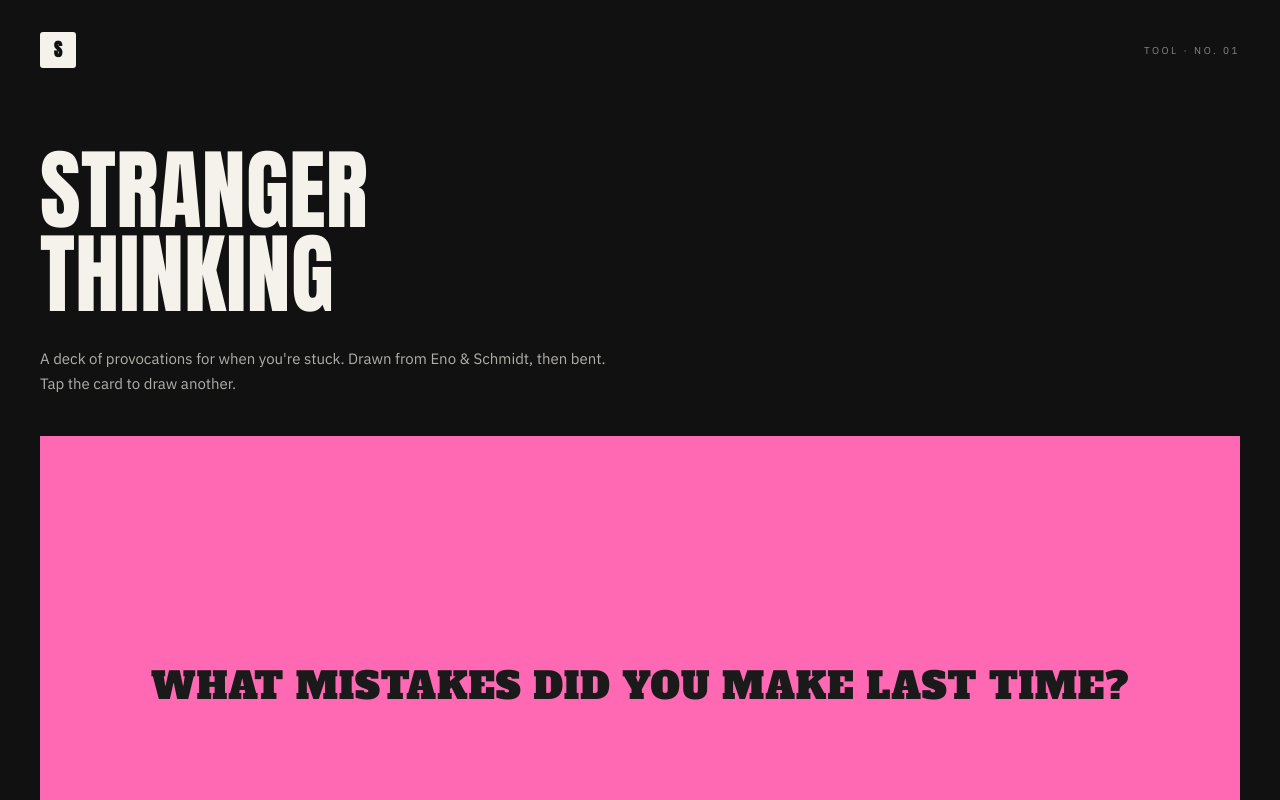
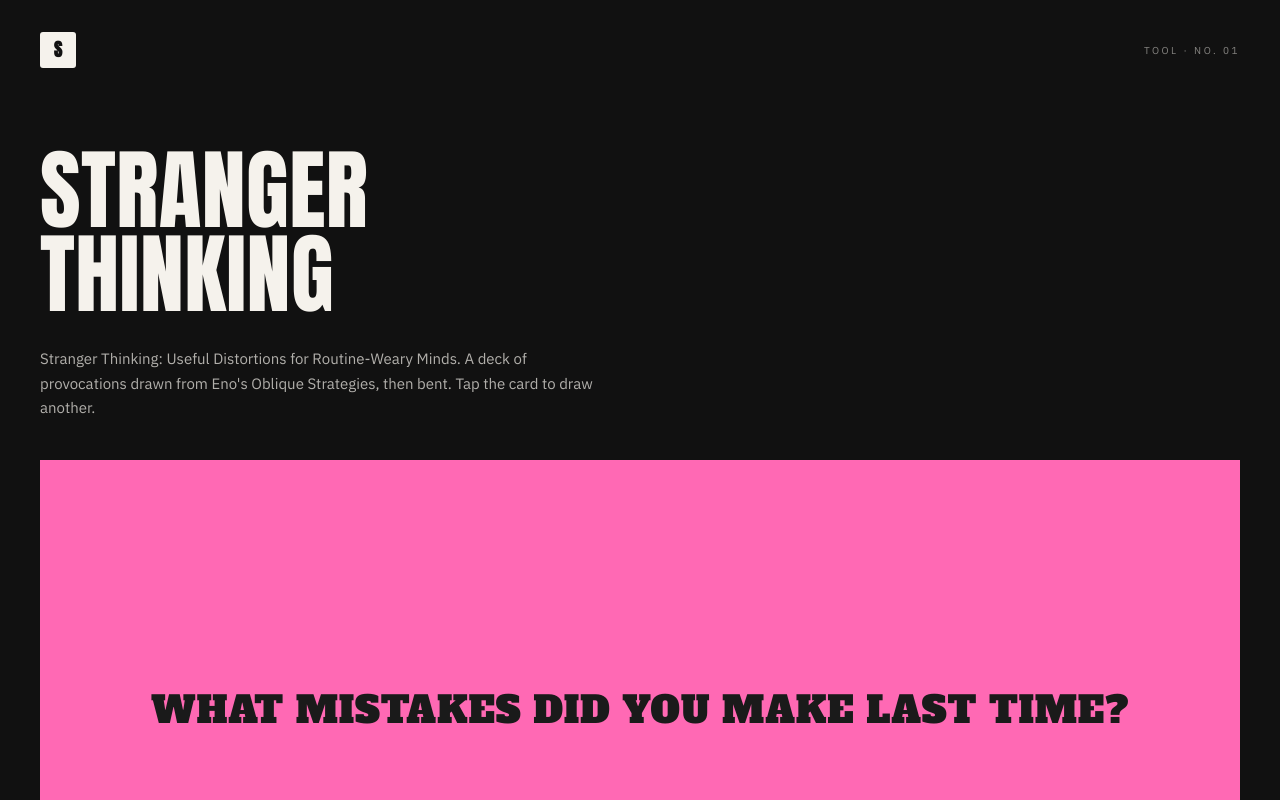
Before and after one commit to TalladegaNightmare/stergarian, a Next.js app: page /strangerthinking in a window 1280 px wide. Shown: the top 800 px of the page. Built offline with nearby package versions, Linux system fonts and the light colour scheme.

Commit message:
Update page header copy

```diff
--- a/app/strangerthinking/page.tsx
+++ b/app/strangerthinking/page.tsx
@@ -169,8 +169,9 @@
           className="mt-6 md:mt-8 max-w-xl text-[14px] md:text-[15px] leading-relaxed opacity-70"
           style={{ fontFamily: "var(--font-plex), sans-serif" }}
         >
-          A deck of provocations for when you&apos;re stuck. Drawn from Eno
-          &amp; Schmidt, then bent. Tap the card to draw another.
+          Stranger Thinking: Useful Distortions for Routine-Weary Minds. A deck
+          of provocations drawn from Eno&apos;s Oblique Strategies, then bent.
+          Tap the card to draw another.
         </p>
       </section>
 
```
